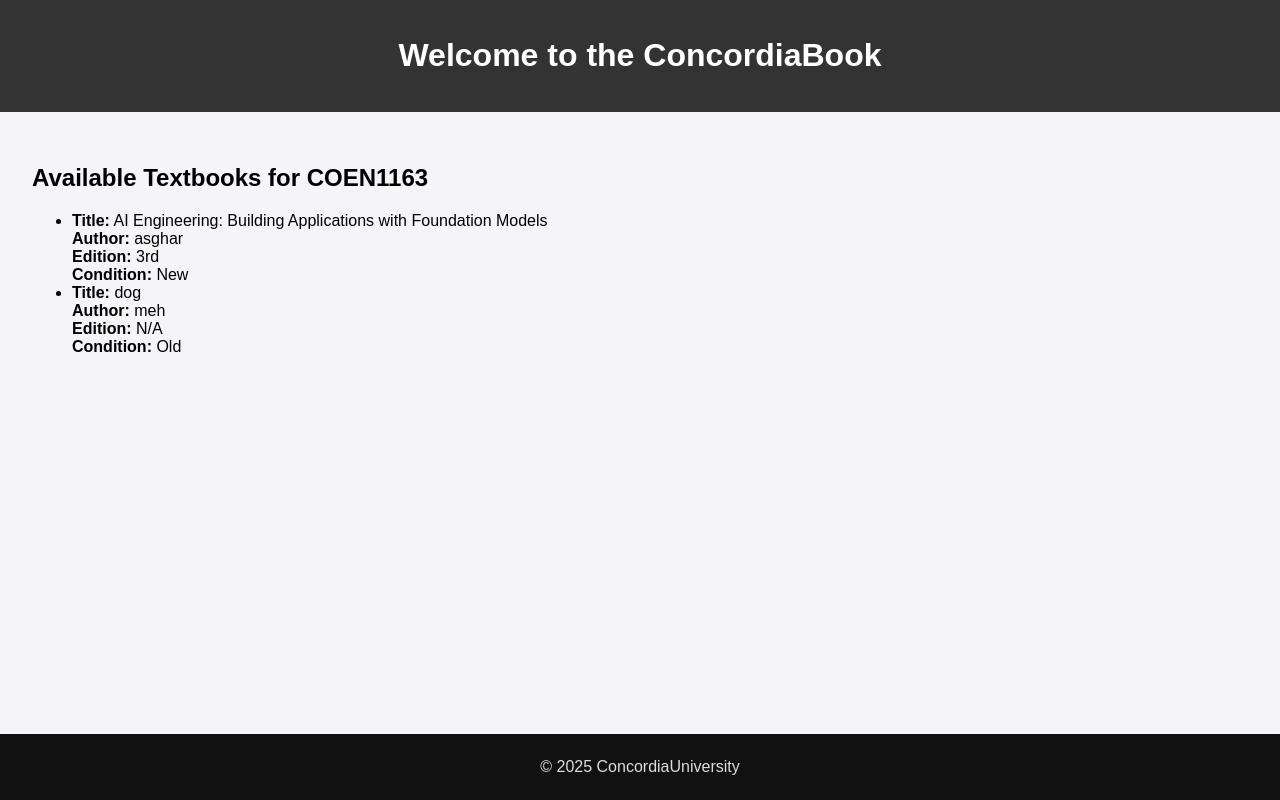
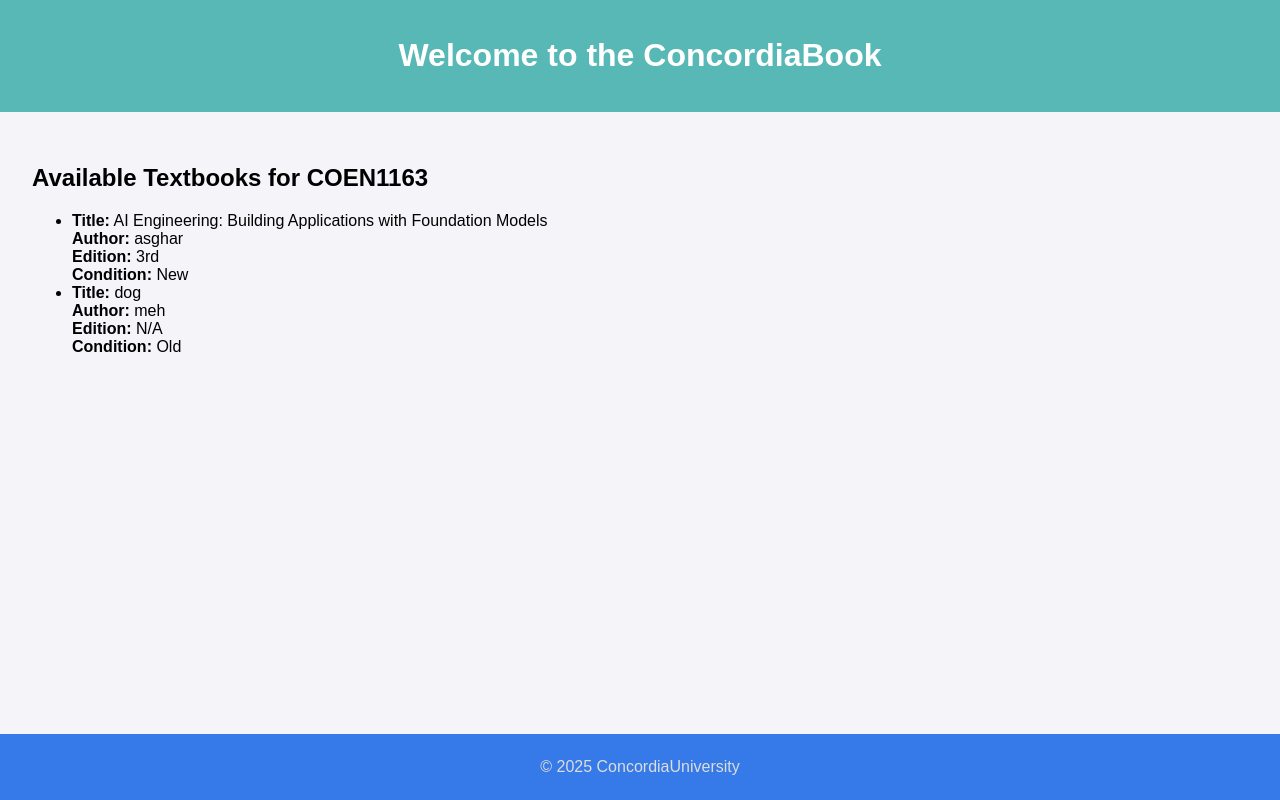
Before and after one commit to setarematin/ConcordiaBook-Midterm, a Django app: a page that uses concordia_book/templates/base.html in a window 1280 px wide. Run offline with Django 5.2, Linux system fonts and the light colour scheme; data comes from the database, SQL or seed files in the repository.

Commit message:
change base.html color to blue

```diff
--- a/concordia_book/templates/base.html
+++ b/concordia_book/templates/base.html
@@ -14,14 +14,14 @@
         }
 
         header {
-            background-color: #333;
+            background-color: #58b8b5;
             color: #fff;
             padding: 1em 0;
             text-align: center;
         }
 
         footer {
-            background-color: #111;
+            background-color: #357ae8;
             color: #ddd;
             padding: 0.5em 0;
             text-align: center;
```
